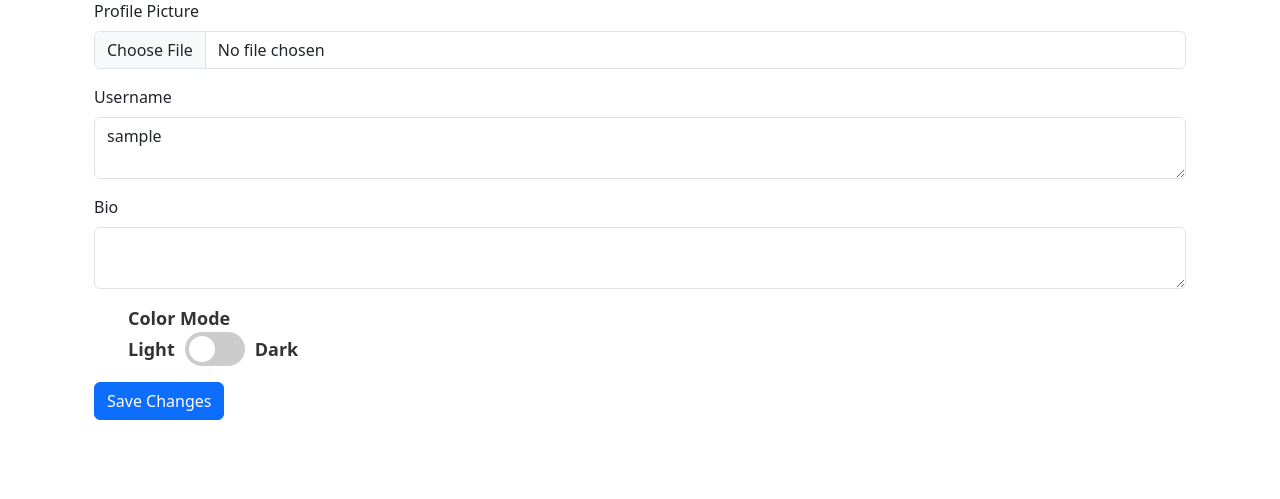
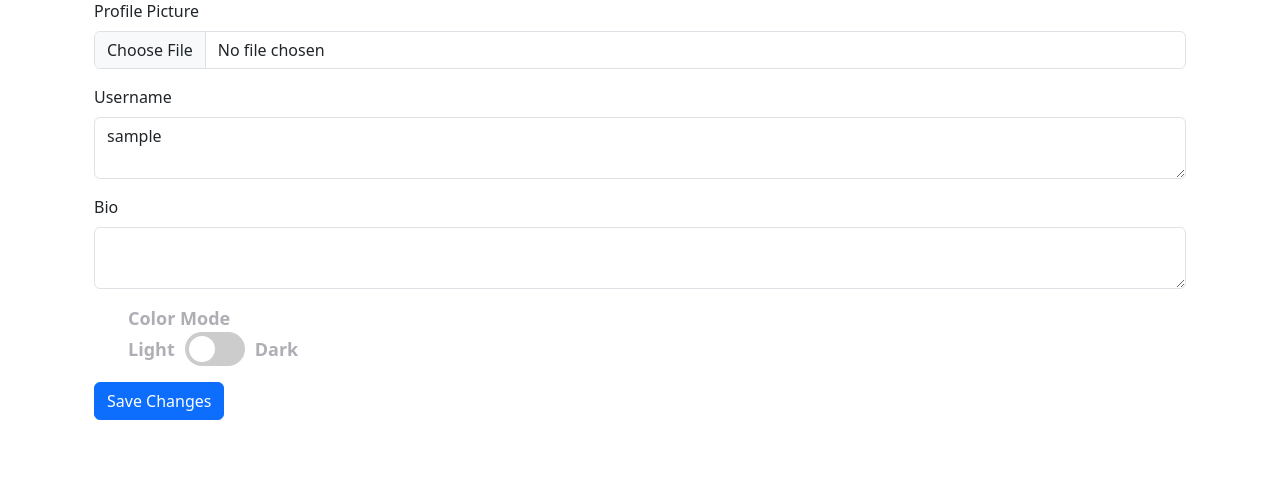
Before and after one commit to deuxcoast/ask-dvc, a Django app: page /profile/1/settings/edit in a window 1280 px wide. Shown: the part 175-674 px from the top of the page. Run offline with Django 5.2, Linux system fonts and the light colour scheme; the visitor is signed in with stand-in values (Sample User, id 1); data comes from the database, SQL or seed files in the repository.

Commit message:
Yay, commits are working!

```diff
--- a/templates/settings.html
+++ b/templates/settings.html
@@ -1,7 +1,7 @@
 {% extends 'base.html' %}
 {% block content %}
 <div class="container mt-5">
-    <h2>Profile Settings</h2>
+    <h2 style="color:#afaeb5">Profile Settings</h2>
 
     <div class="card p-4">
         <h4>Current Settings</h4>
--- a/templates/settings_edit.html
+++ b/templates/settings_edit.html
@@ -57,6 +57,7 @@ input:checked ~ .switch-label:first-child {
 input:checked ~ .switch-label:last-child {
   color: #2196F3;
 }
+
         </style>
     </head>
     <h2>Edit Profile Settings</h2>
@@ -79,12 +80,12 @@ input:checked ~ .switch-label:last-child {
         </div>
 
         <div class="mb-3 form-check">
-            <label class="switch-label">Color Mode</label>
+            <label style="color:#afaeb5" class="switch-label">Color Mode</label>
             <label class="switch">
-                <span class="switch-label">Light</span>
+                <span style="color:#afaeb5" class="switch-label">Light</span>
                 <input type="checkbox">
                 <span class="slider round"></span>
-                <span class="switch-label">Dark</span>
+                <span style="color:#afaeb5" class="switch-label">Dark</span>
             </label>
         </div>
 
```
